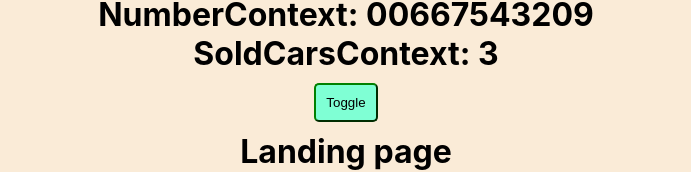
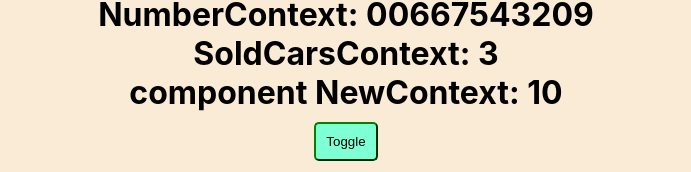
Before and after one commit to elahemortazavi/react-test, a React (Create React App) app: page / in a window 1280 px wide. Shown: the part 908-1080 px from the top of the page, without its empty margins (294-985 px from the left). Built offline with nearby package versions, Linux system fonts and the light colour scheme.

Commit message:
Update App.js

```diff
--- a/src/App.js
+++ b/src/App.js
@@ -81,6 +81,9 @@ function App(props) {
         <SoldCarsContext sold={sold} />
       </SoldContext.Provider>
 
+      <AgeContext.Provider value={age}>
+        <NewContext age={name} />
+      </AgeContext.Provider>
 
       <div>
         <button onClick={() => setToggle(!toggle)}>Toggle</button>
```
